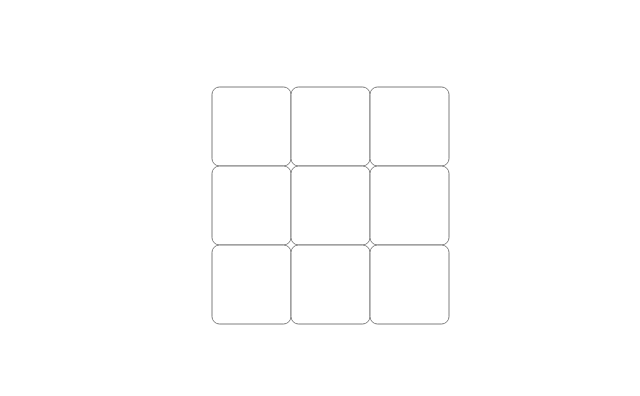
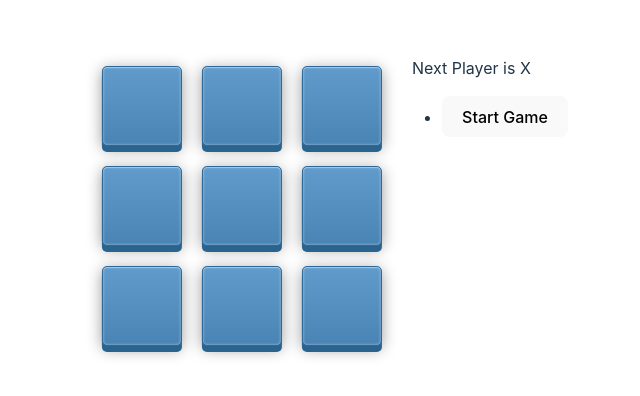
Before and after one commit to JadenLund/tictactoes-2, a React (Vite) app: page / in a window 1280 px wide. Shown: the part 194-590 px from the top of the page, without its empty margins (310-950 px from the left). Built offline with nearby package versions, Linux system fonts and the light colour scheme.

Commit message:
Adding in finishing touches and CSS

```diff
--- a/src/App.css
+++ b/src/App.css
@@ -1,16 +1,55 @@
 .square {
-  background: white;
-  border: 1px solid gray;
+  background: #fff;
+  border: 1px solid #999;
   float: left;
+  font-size: 50px;
+  font-weight: bold;
   margin-right: -1px;
   margin-top: -1px;
   padding: 0;
+  text-align: center;
   width: 80px;
+  line-height: 80px;
   height: 80px;
-  text-align: center;
-  font-size: 40px;
+  display: inline-block;
+  text-decoration: none;
+  color: #fff;
   font-weight: bold;
-  line-height: 80px;
+  background-color: #538fbe;
+  margin: 10px;
+  border: 1px solid #2d6898;
+  background-image: linear-gradient(bottom, rgb(73, 132, 180) 0%, rgb(97, 155, 203) 100%);
+  background-image: -o-linear-gradient(bottom, rgb(73, 132, 180) 0%, rgb(97, 155, 203) 100%);
+  background-image: -moz-linear-gradient(bottom, rgb(73, 132, 180) 0%, rgb(97, 155, 203) 100%);
+  background-image: -webkit-linear-gradient(bottom, rgb(73, 132, 180) 0%, rgb(97, 155, 203) 100%);
+  background-image: -ms-linear-gradient(bottom, rgb(73, 132, 180) 0%, rgb(97, 155, 203) 100%);
+  background-image: -webkit-gradient(linear,
+      left bottom,
+      left top,
+      color-stop(0, rgb(73, 132, 180)),
+      color-stop(1, rgb(97, 155, 203)));
+  -webkit-border-radius: 5px;
+  -moz-border-radius: 5px;
+  border-radius: 5px;
+  text-shadow: 0px -1px 0px rgba(0, 0, 0, .5);
+  -webkit-box-shadow: 0px 6px 0px #2b638f, 0px 3px 15px rgba(0, 0, 0, .4), inset 0px 1px 0px rgba(255, 255, 255, .3), inset 0px 0px 3px rgba(255, 255, 255, .5);
+  -moz-box-shadow: 0px 6px 0px #2b638f, 0px 3px 15px rgba(0, 0, 0, .4), inset 0px 1px 0px rgba(255, 255, 255, .3), inset 0px 0px 3px rgba(255, 255, 255, .5);
+  box-shadow: 0px 6px 0px #2b638f, 0px 3px 15px rgba(0, 0, 0, .4), inset 0px 1px 0px rgba(255, 255, 255, .3), inset 0px 0px 3px rgba(255, 255, 255, .5);
+
+}
+
+.square:active {
+  background-image: linear-gradient(bottom, rgb(88, 154, 204) 0%, rgb(90, 150, 199) 100%);
+  background-image: -o-linear-gradient(bottom, rgb(88, 154, 204) 0%, rgb(90, 150, 199) 100%);
+  background-image: -moz-linear-gradient(bottom, rgb(88, 154, 204) 0%, rgb(90, 150, 199) 100%);
+  background-image: -webkit-linear-gradient(bottom, rgb(88, 154, 204) 0%, rgb(90, 150, 199) 100%);
+  background-image: -ms-linear-gradient(bottom, rgb(88, 154, 204) 0%, rgb(90, 150, 199) 100%);
+
+  background-image: -webkit-gradient(linear,
+      left bottom,
+      left top,
+      color-stop(0, rgb(88, 154, 204)),
+      color-stop(1, rgb(90, 150, 199)));
 }
 
 .square:focus {
@@ -34,3 +73,16 @@
   flex-direction: row;
   margin: 0 auto;
 }
+
+/* Game Info */
+ul {
+  padding-left: 30px;
+}
+
+.game-info {
+  margin-left: 20px;
+}
+
+.status {
+  margin-bottom: 10px;
+}
--- a/src/components/Board.jsx
+++ b/src/components/Board.jsx
@@ -4,7 +4,7 @@ import Square from './Square';
 export default class Board extends Component {
     renderSquare(i) {
         return <Square value={this.props.squares[i]}
-            onClick={() => this.props.onClick[i]}
+            onClick={() => this.props.onClick(i)}
         />
     }
     render() {
--- a/src/components/Game.jsx
+++ b/src/components/Game.jsx
@@ -12,11 +12,22 @@ export default class Game extends Component {
             ]
         }
     }
+
+    jumpTo(step) {
+        this.setState({
+            stepNumber: step,
+            xIsNext: (step % 2) === 0
+        })
+    }
     handleClick(i) {
         const history = this.state.history.slice(0, this.state.stepNumber + 1);
         const current = history[history.length - 1];
         const squares = current.squares.slice();
-        sauares[i] = this.state.xIsNext ? "X" : "O";
+        const winner = calculateWinner(squares);
+        if (winner || squares[i]) {
+            return;
+        }
+        squares[i] = this.state.xIsNext ? "X" : "O";
         this.setState({
             history: history.concat({
                 suares: squares
@@ -29,6 +40,25 @@ export default class Game extends Component {
     render() {
         const history = this.state.history;
         const current = history[this.state.stepNumber];
+        const winner = calculateWinner(current.squares);
+        const moves = history.map((step, move) => {
+            const desc = move ? 'Go to #' + move : 'Start Game'
+
+            return (
+                <li key={move}>
+                    <button onClick={() => { this.jumpTo(move) }}>
+                        {desc}
+                    </button>
+                </li>
+            )
+        });
+        let status;
+        if (winner) {
+            status = `The winner is ${winner}`;
+        }
+        else {
+            status = `Next Player is ${this.state.xIsNext ? 'X' : 'O'}`;
+        }
 
         return (
             <div className="game">
@@ -36,12 +66,16 @@ export default class Game extends Component {
                     <Board handleClick={(i) => this.handleClick(i)}
                         squares={current.squares} />
                 </div>
+                <div className='game-info'>
+                    <div>{status}</div>
+                    <ul>{moves}</ul>
+                </div>
 
             </div>
         );
     }
 }
-function calculsteWinner(squares) {
+function calculateWinner(squares) {
     const lines = [
         [0, 1, 2],
         [3, 4, 5],
@@ -51,5 +85,12 @@ function calculsteWinner(squares) {
         [2, 5, 8],
         [0, 4, 8],
         [2, 4, 6]
-    ]
+    ];
+    for (let i = 0; i < lines.length; i++) {
+        const [a, b, c] = lines[i];
+        if (squares[a] && squares[a] === squares[b] && squares[b] === squares[c]) {
+            return squares[a];
+        }
+    }
+    return null;
 }
```
